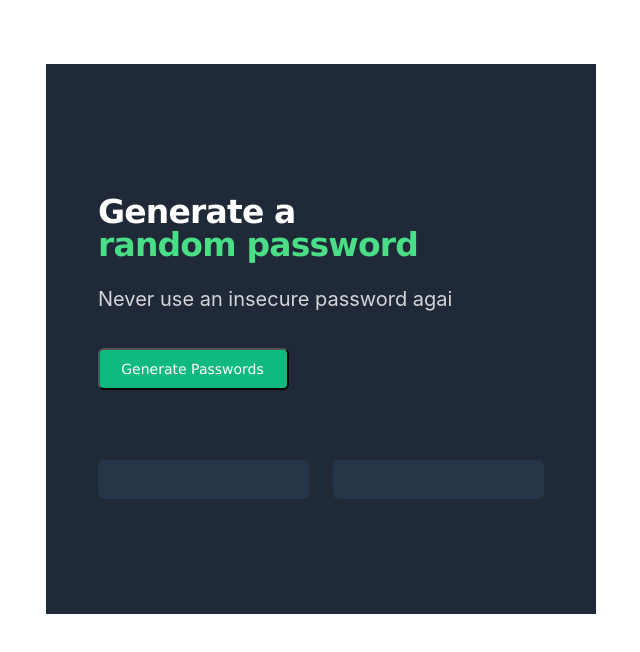
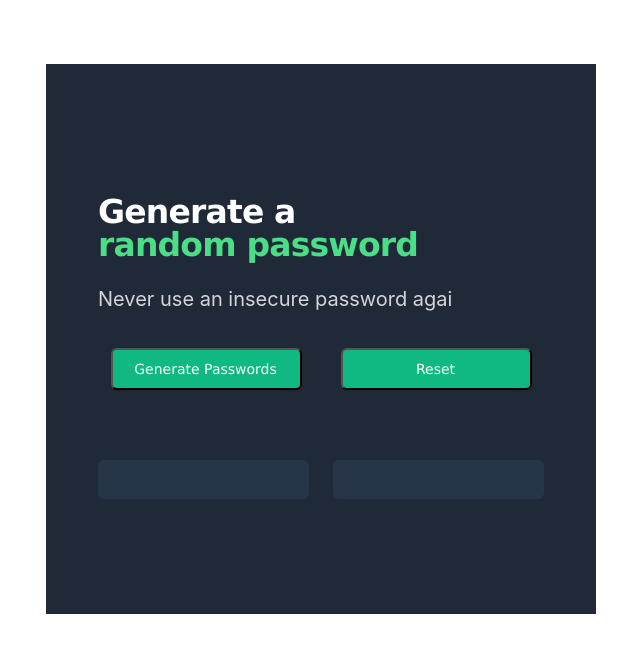
Before and after one commit to RyanAngus/Password-generator, a plain HTML site: page index.html in a window 1280 px wide. Shown: the whole page, without its empty margins (16-656 px from the left). Drawn offline with nearby package versions, Linux system fonts and the light colour scheme.

Commit message:
added reset button

```diff
--- a/index.css
+++ b/index.css
@@ -75,7 +75,28 @@ body {
     position: absolute;
     width: 191px;
     height: 42px;
-    left: 52px;
+    left: 65px;
+    top: 284px;
+    background: #10B981;
+    color: white;
+    font-weight: normal;
+    box-shadow: 0px 1px 2px rgba(0, 0, 0, 0.05);
+    border-radius: 6px;
+    font-family: Verdana, Geneva, Tahoma, sans-serif;
+    font-size: 14px;
+}
+
+#buttonStyle2 {
+    display: flex;
+    flex-direction: row;
+    justify-content: center;
+    align-items: center;
+    padding: 9px 17px 9px 15px;
+    gap: 12px;
+    position: absolute;
+    width: 191px;
+    height: 42px;
+    left: 295px;
     top: 284px;
     background: #10B981;
     color: white;
--- a/index.html
+++ b/index.html
@@ -14,6 +14,7 @@
     </div>
 
     <button  onclick="generatePassLeft(), generatePassRight()" id="buttonStyle">Generate Passwords</button>
+    <button id="buttonStyle2" onclick="reset()">Reset</button>
 
     <div id="passBoxLeft"> </div>
 
--- a/index.js
+++ b/index.js
@@ -39,3 +39,10 @@ function generatePassRight() {
  }
 
 };
+
+function reset() {
+
+  location.reload();
+  return false;
+
+}
```
